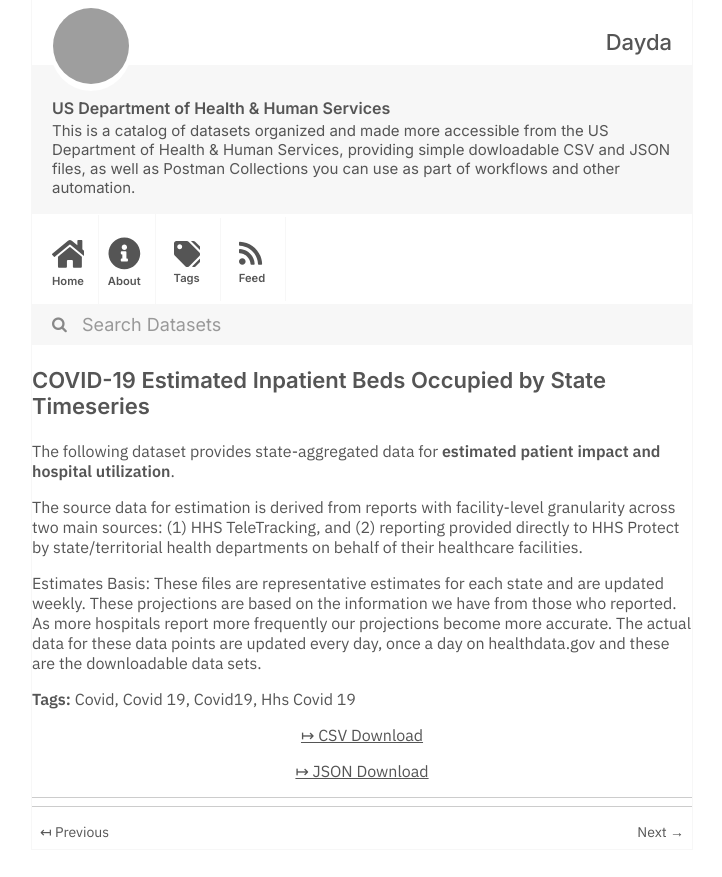
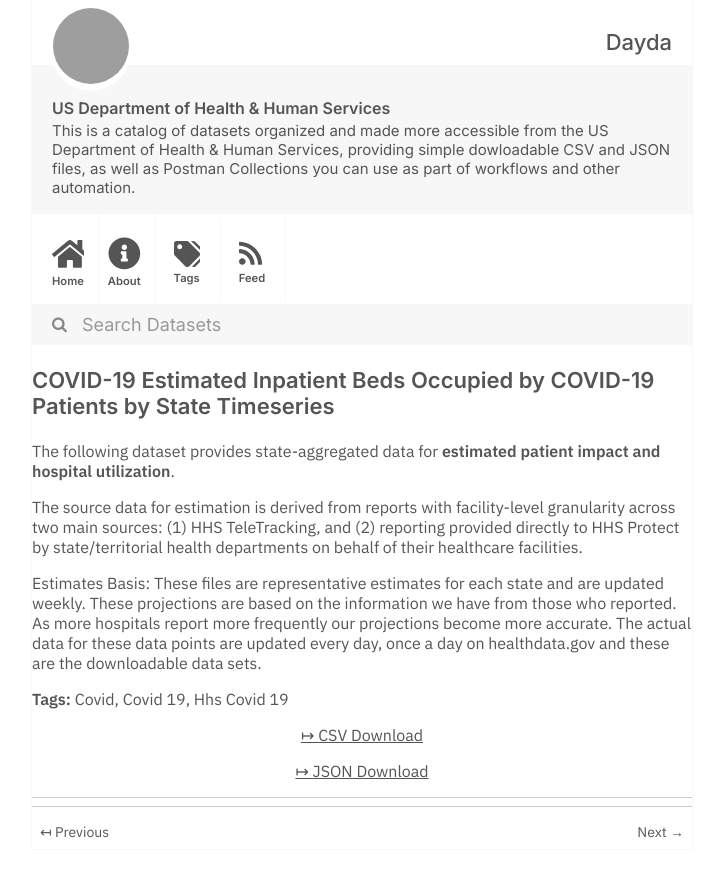
Before and after one commit to dayda-entities/us-department-of-health-and-human-services, a Jekyll site: the page built from _posts/2021-03-29-covid-19-estimated-inpatient-b.md, in a window 1280 px wide, cut to the strip 0-877 px from the top of the page. Shown: the whole strip, without its empty margins (278-1000 px from the left). Built offline with Jekyll 4.4.1, drawn with Linux system fonts in a browser that asks for light colours; grey boxes are pictures that could not be loaded.

Commit message:
Publish Data

```diff
--- a/_posts/2021-03-29-covid-19-estimated-inpatient-b.md
+++ b/_posts/2021-03-29-covid-19-estimated-inpatient-b.md
@@ -1,17 +1,18 @@
 ---
-title: COVID-19 Estimated Inpatient Beds Occupied by State Timeseries
-created: '2021-03-29T23:35:00.105952'
-modified: '2021-05-08T21:08:08.842724'
+title: >-
+  COVID-19 Estimated Inpatient Beds Occupied by COVID-19 Patients by State
+  Timeseries
+created: '2021-03-29T23:35:41.822789'
+modified: '2021-05-15T11:13:45.304138'
 state: active
 type: dataset
 tags:
   - Covid
   - Covid 19
-  - Covid19
   - Hhs Covid 19
 groups: []
-csv_url: 'https://healthdata.gov/api/views/jjp9-htie/rows.csv?accessType=DOWNLOAD'
-json_url: 'https://healthdata.gov/api/views/jjp9-htie/rows.json?accessType=DOWNLOAD'
+csv_url: 'https://healthdata.gov/api/views/py8k-j5rq/rows.csv?accessType=DOWNLOAD'
+json_url: 'https://healthdata.gov/api/views/py8k-j5rq/rows.json?accessType=DOWNLOAD'
 layout: post
 
 ---
```
